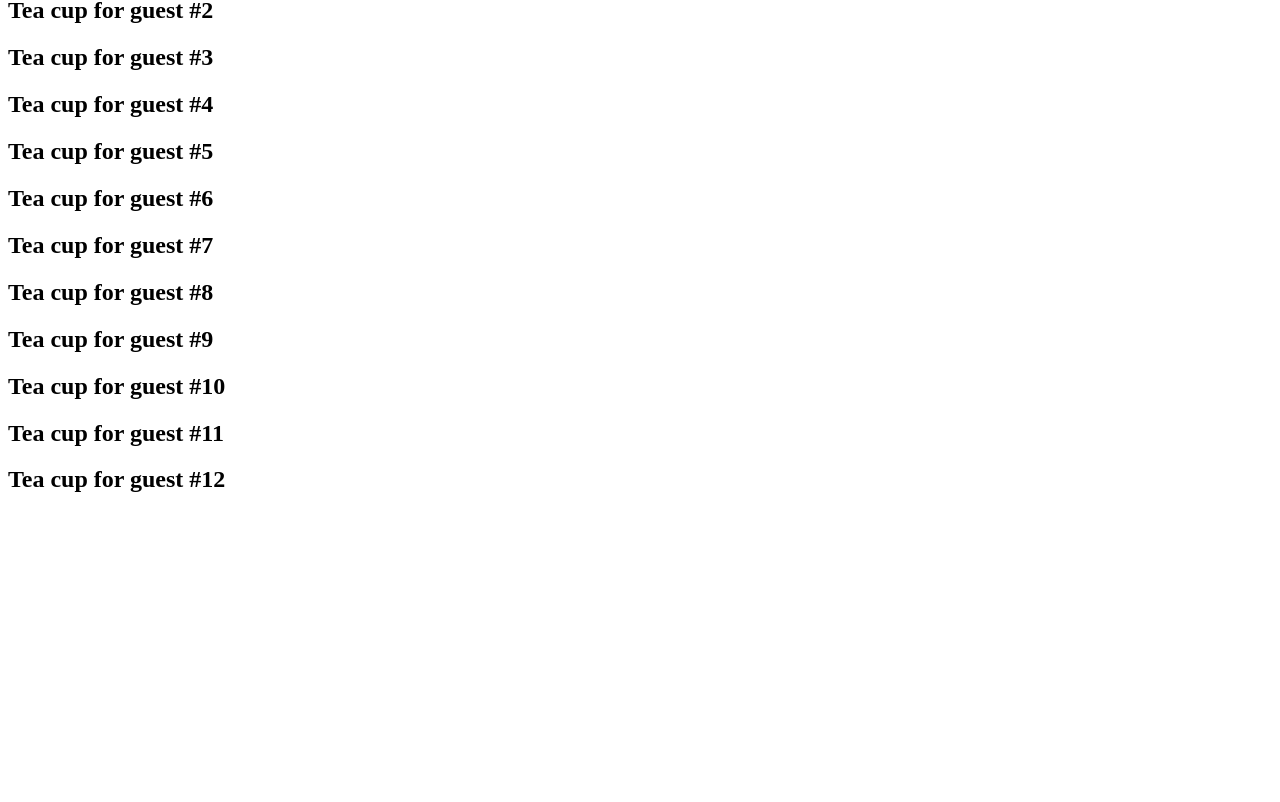
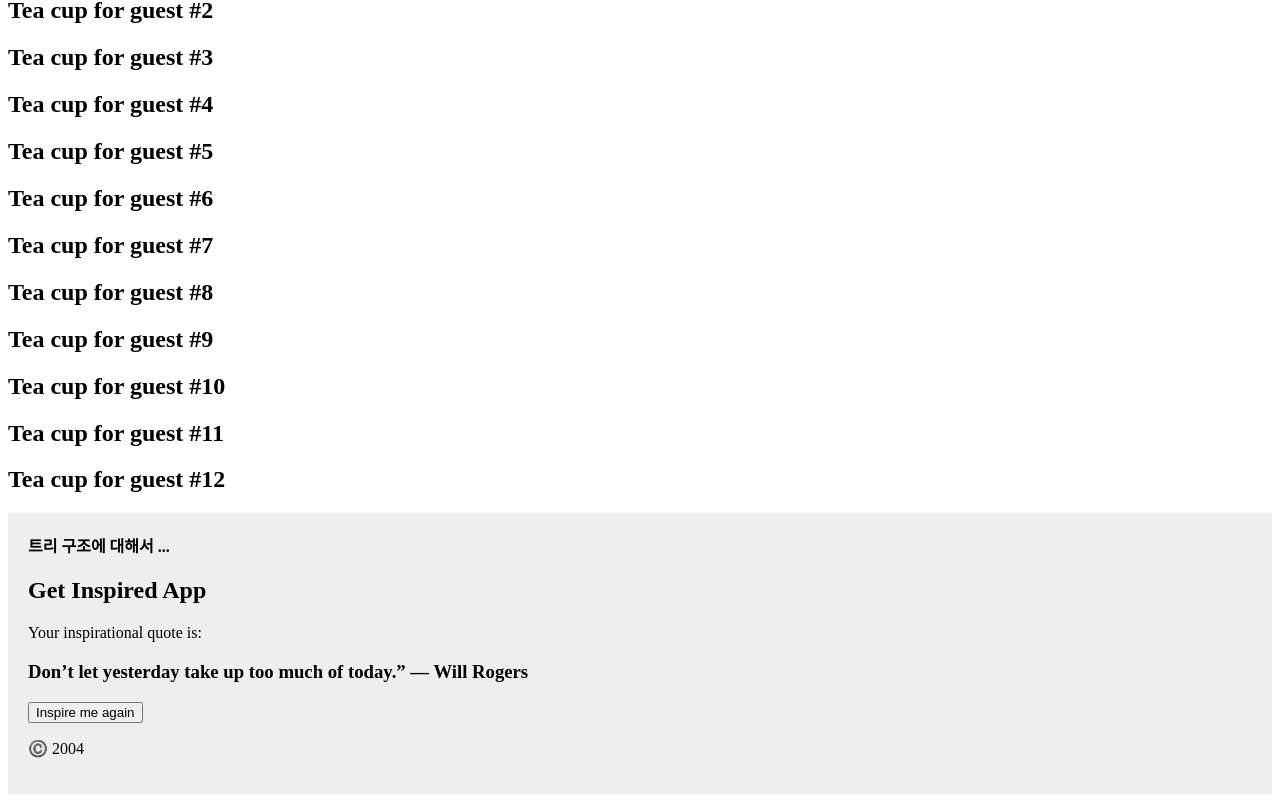
Before and after one commit to dev-oil/study-react, a React (Vite) app in the folder react-dev-19/: page /ui in a window 1280 px wide. Shown: the part 629-1431 px from the top of the page. Before the commit the page ends 1142 px from the top, so only its background shows below. Built offline with nearby package versions, Linux system fonts and the light colour scheme.

Commit message:
feat: [react-19] ui 트리구조

```diff
--- /dev/null
+++ b/react-dev-19/src/components/UI/Tree/Color.tsx
@@ -0,0 +1,9 @@
+type colorProps = {
+  value: string;
+};
+
+export const Color = ({ value }: colorProps) => {
+  return (
+    <div style={{ width: '100px', height: '100px', backgroundColor: value }} />
+  );
+};
--- /dev/null
+++ b/react-dev-19/src/components/UI/Tree/Copyright.tsx
@@ -0,0 +1,7 @@
+type CopyrightProps = {
+  year: number;
+};
+
+export const Copyright = ({ year }: CopyrightProps) => {
+  return <p className='small'>©️ {year}</p>;
+};
--- /dev/null
+++ b/react-dev-19/src/components/UI/Tree/FancyText.tsx
@@ -0,0 +1,8 @@
+type FancyTextProps = {
+  title?: boolean;
+  text: string;
+};
+
+export const FancyText = ({ title, text }: FancyTextProps) => {
+  return title ? <h2>{text}</h2> : <h3>{text}</h3>;
+};
--- /dev/null
+++ b/react-dev-19/src/components/UI/Tree/InspirationGenerator.tsx
@@ -0,0 +1,30 @@
+import * as React from 'react';
+import inspirations from './inspirations';
+import { FancyText } from './FancyText';
+import { Color } from './Color';
+
+type InspirationGeneratorProps = {
+  children?: React.ReactNode;
+};
+
+export const InspirationGenerator = ({
+  children,
+}: InspirationGeneratorProps) => {
+  const [index, setIndex] = React.useState<number>(0);
+  const inspiration = inspirations[index];
+  const next = () => setIndex((index + 1) % inspirations.length);
+
+  return (
+    <>
+      <p>Your inspirational {inspiration.type} is:</p>
+      {inspiration.type === 'quote' ? (
+        <FancyText text={inspiration.value} />
+      ) : (
+        <Color value={inspiration.value} />
+      )}
+
+      <button onClick={next}>Inspire me again</button>
+      {children}
+    </>
+  );
+};
--- /dev/null
+++ b/react-dev-19/src/components/UI/Tree/TreeHome.tsx
@@ -0,0 +1,15 @@
+import { FancyText } from './FancyText';
+import { InspirationGenerator } from './InspirationGenerator';
+import { Copyright } from './Copyright';
+
+export const TreeHome = () => {
+  return (
+    <section className='section'>
+      <strong>트리 구조에 대해서 ...</strong>
+      <FancyText title text='Get Inspired App' />
+      <InspirationGenerator>
+        <Copyright year={2004} />
+      </InspirationGenerator>
+    </section>
+  );
+};
--- /dev/null
+++ b/react-dev-19/src/components/UI/Tree/inspirations.ts
@@ -0,0 +1,18 @@
+type Inspiration = {
+  type: 'quote' | 'color';
+  value: string;
+};
+
+const inspirations: Inspiration[] = [
+  {
+    type: 'quote',
+    value: 'Don’t let yesterday take up too much of today.” — Will Rogers',
+  },
+  { type: 'color', value: '#B73636' },
+  { type: 'quote', value: 'Ambition is putting a ladder against the sky.' },
+  { type: 'color', value: '#256266' },
+  { type: 'quote', value: "A joy that's shared is a joy made double." },
+  { type: 'color', value: '#F9F2B4' },
+];
+
+export default inspirations;
--- a/react-dev-19/src/pages/UI.tsx
+++ b/react-dev-19/src/pages/UI.tsx
@@ -1,6 +1,7 @@
 import { Pure } from '../components/UI/Pure';
 import { SideEffect } from '../components/UI/SideEffect';
 import { Location } from '../components/UI/Location';
+import { TreeHome } from '../components/UI/Tree/TreeHome';
 
 export const UI = () => {
   return (
@@ -8,6 +9,7 @@ export const UI = () => {
       <Pure />
       <SideEffect />
       <Location />
+      <TreeHome />
     </>
   );
 };
```
